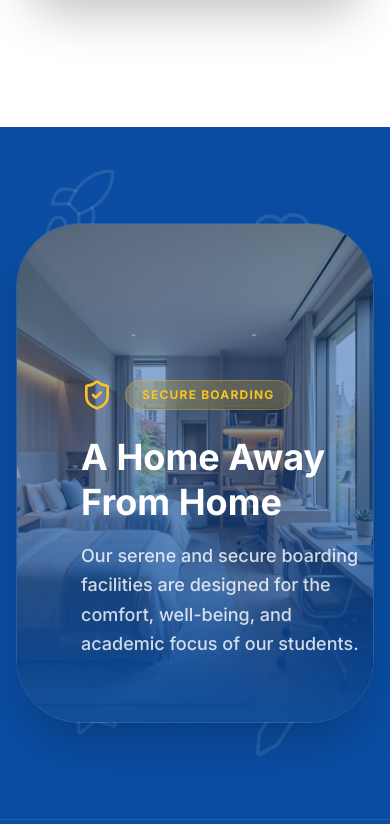
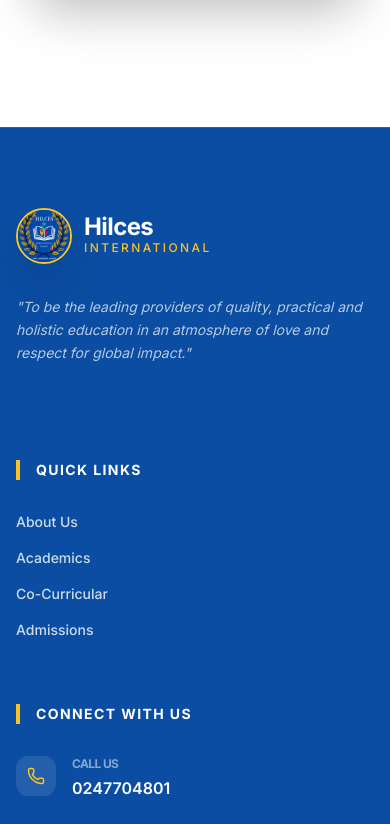
Before and after one commit to danielagblo/Hilces-School, a Next.js app: page /admissions in a window 390 px wide. Shown: the part 5560-6384 px from the top of the page. Built offline with nearby package versions, Linux system fonts and the light colour scheme.

Commit message:
feat: implement admissions page with process overview, enrollment form, and location details

```diff
--- a/app/admissions/page.tsx
+++ b/app/admissions/page.tsx
@@ -145,32 +145,7 @@
          </div>
       </section>
 
-      {/* Boarding Image Section (Footer anchor) */}
-      <section className="py-24 bg-primary relative overflow-hidden">
-        <SchoolDoodles className="text-white/10" />
-        <div className="max-w-7xl mx-auto px-4 sm:px-6 lg:px-8 relative z-10">
-          <div className="relative h-[500px] rounded-[4rem] overflow-hidden shadow-2xl group image-shine border border-white/10">
-            <Image
-              src="/images/modern_dorm.png"
-              alt="Modern Dormitory Facilities"
-              fill
-              className="object-cover transition-transform duration-1000 group-hover:scale-105"
-            />
-            <div className="absolute inset-0 bg-primary/40 group-hover:bg-primary/20 transition-colors"></div>
-            <div className="absolute inset-0 bg-gradient-to-t from-primary/90 via-primary/20 to-transparent"></div>
-            <div className="absolute bottom-16 left-16 text-white max-w-xl">
-              <div className="flex items-center gap-3 mb-6">
-                 <ShieldCheck className="text-gold" size={32} />
-                 <div className="bg-gold/20 backdrop-blur-md text-gold inline-block px-4 py-1.5 rounded-full font-bold text-xs uppercase tracking-widest border border-gold/30">Secure Boarding</div>
-              </div>
-              <h4 className="text-4xl md:text-5xl font-heading font-bold mb-4 leading-tight">A Home Away From Home</h4>
-              <p className="text-white/80 text-lg font-medium leading-relaxed">
-                Our serene and secure boarding facilities are designed for the comfort, well-being, and academic focus of our students.
-              </p>
-            </div>
-          </div>
-        </div>
-      </section>
+
     </div>
   );
 }
```
